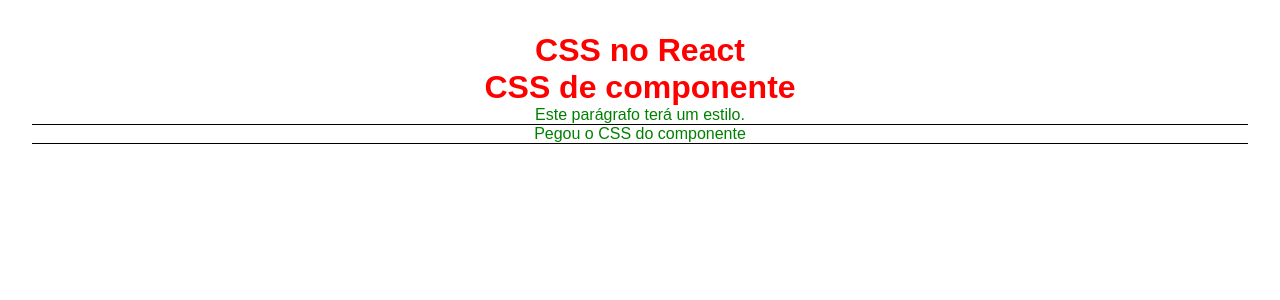
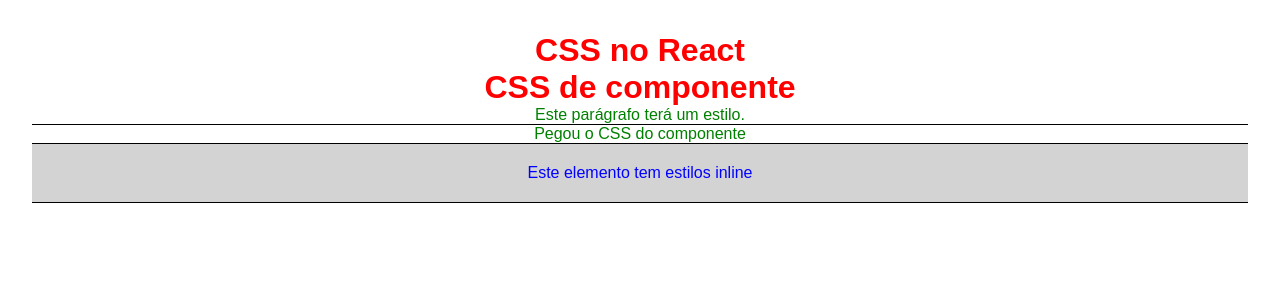
Before and after one commit to joaoppaixao/react-HDC, a React (Vite) app in the folder 4_CSS_REACT/css-react/: page / in a window 1280 px wide. Shown: the top 300 px of the page. Built offline with nearby package versions, Linux system fonts and the light colour scheme.

Commit message:
inline styles

```diff
--- a/4_CSS_REACT/css-react/src/App.jsx
+++ b/4_CSS_REACT/css-react/src/App.jsx
@@ -12,6 +12,8 @@ function App() {
       { /* 2 - css do componente */}
       <MyComponent />
       <p>Pegou o CSS do componente</p>
+      { /* 3 - inline style */}
+      <p style={{color: "blue", padding: "20px", backgroundColor: "lightgray"}}>Este elemento tem estilos inline</p>
     </div>
   )
 }
```
